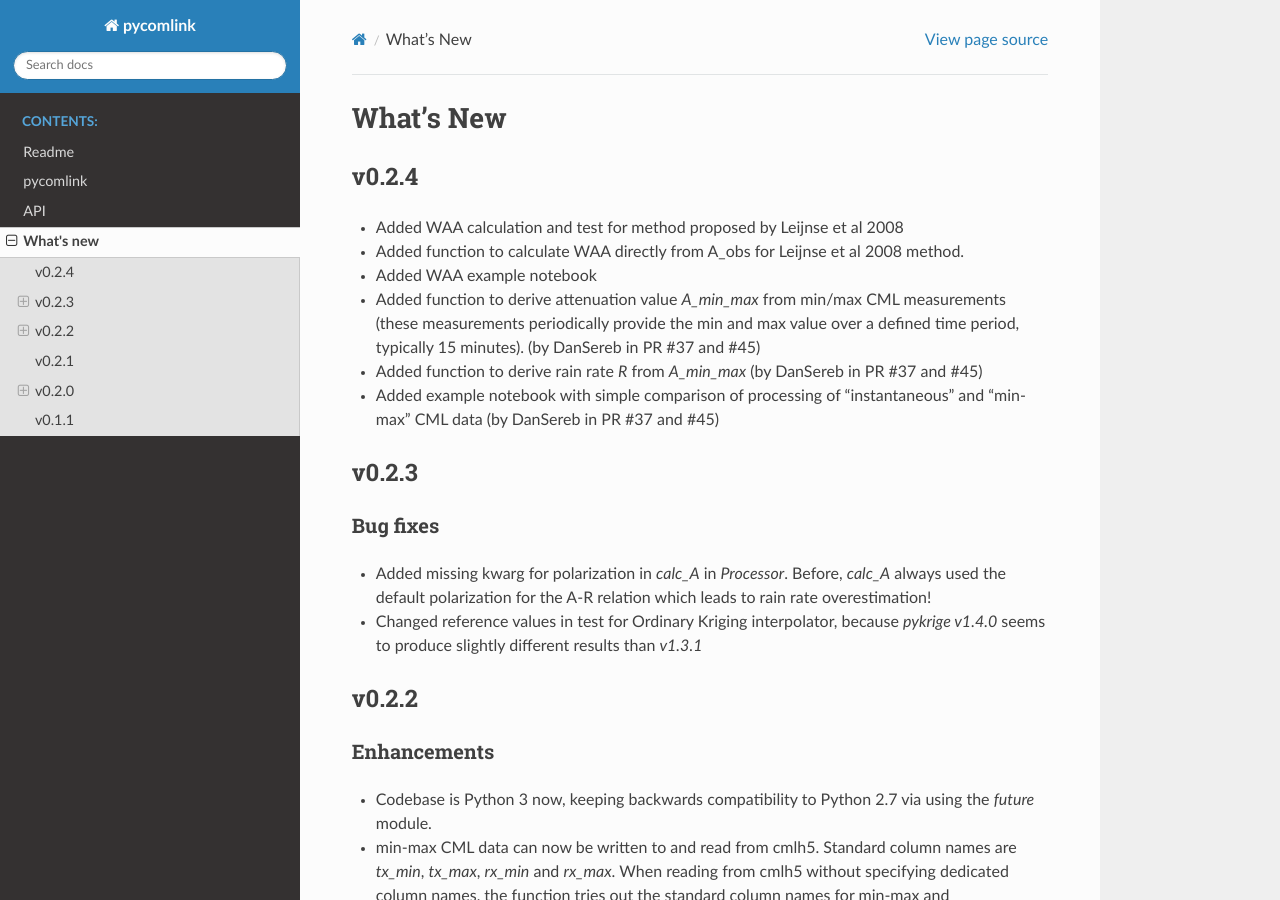
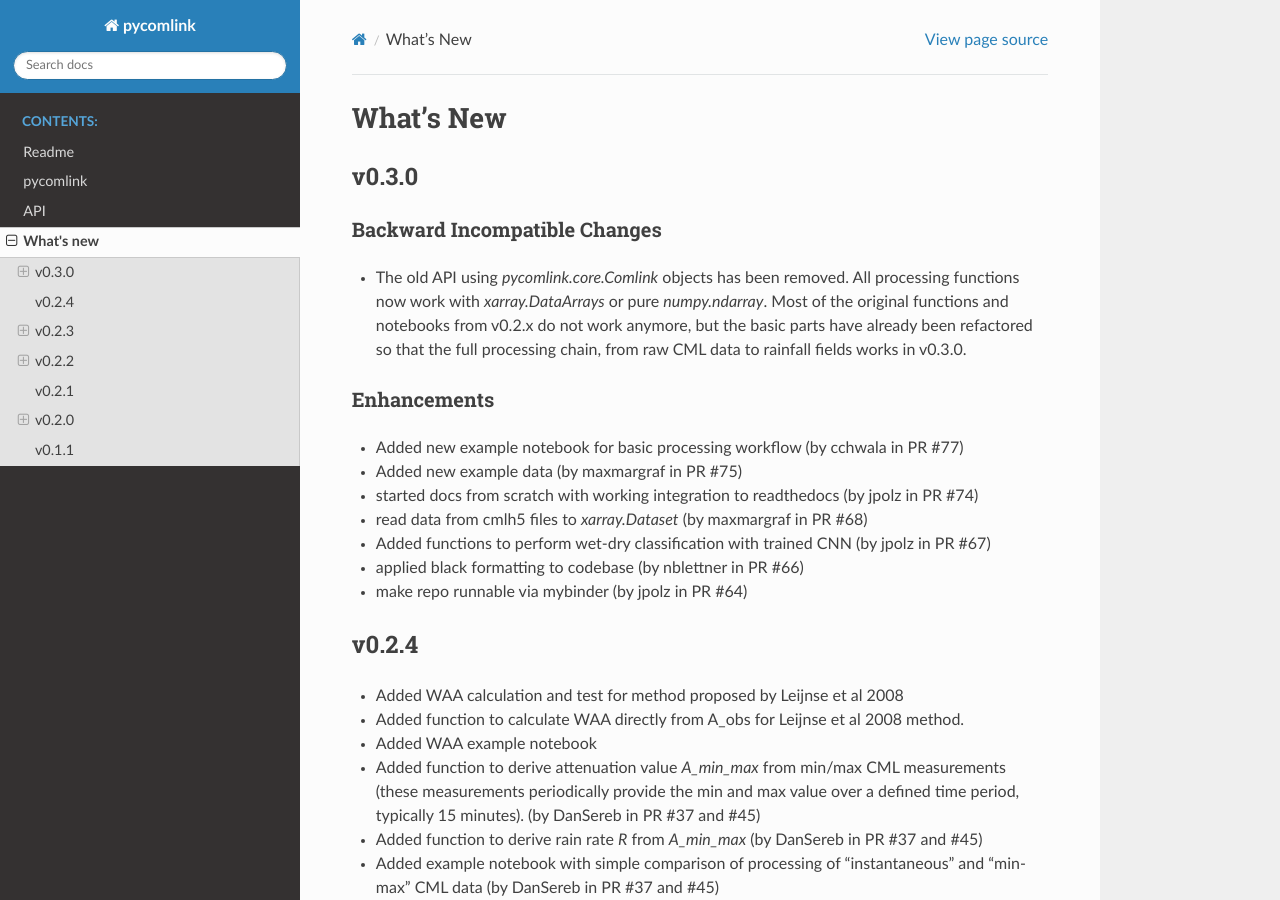
Before and after one commit to pycomlink/pycomlink, a Sphinx documentation site: the page built from docs/whats-new.rst, in a window 1280 px wide and 900 px high. Built offline with Sphinx 7.4.7 and the Read the Docs theme 2.0.0, drawn with Linux system fonts in a browser that asks for light colours.

Commit message:
Updated whatsnew

```diff
--- a/docs/whats-new.rst
+++ b/docs/whats-new.rst
@@ -1,5 +1,35 @@
 What's New
 ==========
+
+v0.3.0
+------
+
+Backward Incompatible Changes
+~~~~~~~~~~~~~~~~~~~~~~~~~~~~~
+
+* The old API using `pycomlink.core.Comlink` objects has been removed. All processing
+  functions now work with `xarray.DataArrays` or pure `numpy.ndarray`. Most of the
+  original functions and notebooks from v0.2.x do not work anymore, but the basic parts
+  have already been refactored so that the full processing chain, from raw CML data
+  to rainfall fields works in v0.3.0.
+
+Enhancements
+~~~~~~~~~~~~
+
+* Added new example notebook for basic processing workflow (by cchwala in PR #77)
+
+* Added new example data (by maxmargraf in PR #75)
+
+* started docs from scratch with working integration to readthedocs (by jpolz in PR #74)
+
+* read data from cmlh5 files to `xarray.Dataset` (by maxmargraf in PR #68)
+
+* Added functions to perform wet-dry classification with trained CNN (by jpolz in PR #67)
+
+* applied black formatting to codebase (by nblettner in PR #66)
+
+* make repo runnable via mybinder (by jpolz in PR #64)
+
 
 v0.2.4
 ------
```
